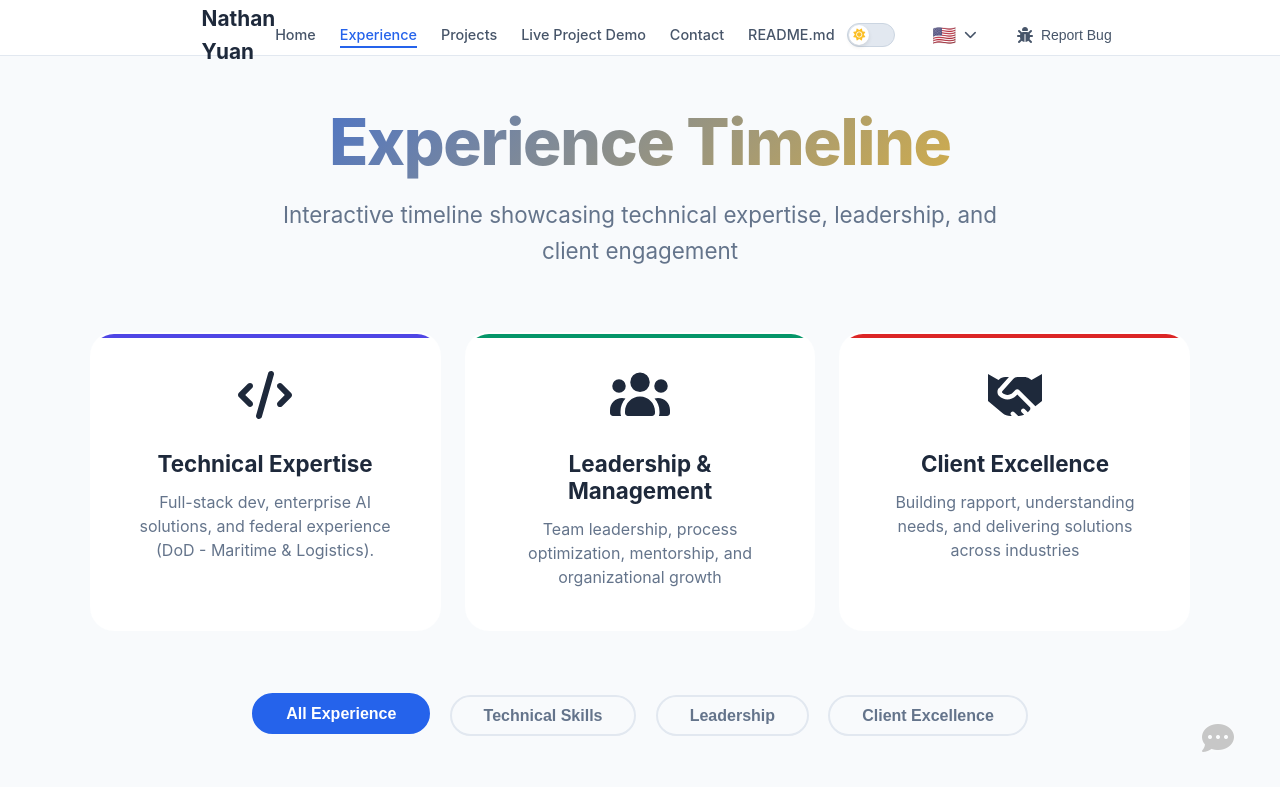
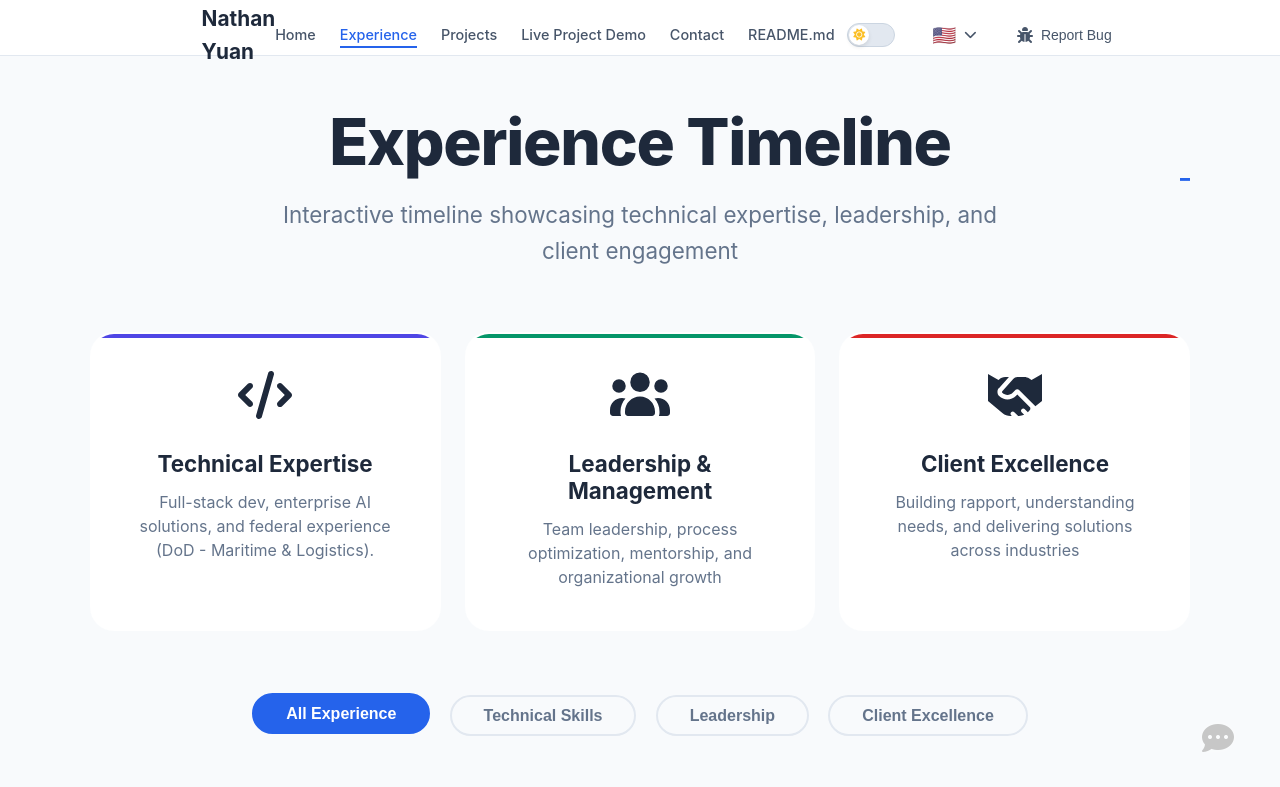
Before and after one commit to PoxiiPro/nathanyuan.com, a React (Vite) app in the folder frontend/: page /experience in a window 1280 px wide. Shown: the top 787 px of the page. Built offline with nearby package versions, Linux system fonts and the light colour scheme.

Commit message:
Updated exp title styling

```diff
--- a/frontend/src/assets/styles/ExperiencePage.css
+++ b/frontend/src/assets/styles/ExperiencePage.css
@@ -23,12 +23,13 @@
   font-size: clamp(2.5rem, 5vw, 4rem);
   font-weight: 800;
   margin-bottom: 2vh;
-  color: var(--accent-primary);
+  color: var(--text-primary);
   letter-spacing: -0.02em;
-  background: linear-gradient(135deg, var(--accent-primary), var(--accent-secondary));
-  -webkit-background-clip: text;
-  background-clip: text;
-  -webkit-text-fill-color: transparent;
+  /* Keep a subtle accent underline for branding consistency */
+  background-image: linear-gradient(90deg, transparent 0%, transparent calc(100% - 0.6rem), var(--accent-primary) 0%);
+  background-repeat: no-repeat;
+  background-position: 0 100%;
+  background-size: 100% 0.18rem;
 }
 
 .experience-subtitle {
```
